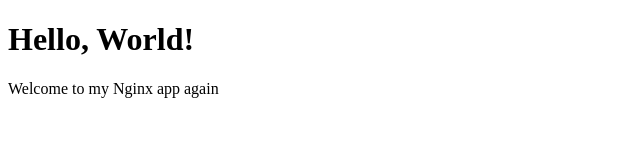
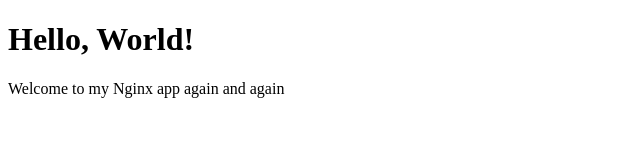
Before and after one commit to kamranbeu2/nginx-hello, a plain HTML site: page index.html in a window 1280 px wide. Shown: the full height of the page, 0-640 px from the left. Drawn offline with Linux system fonts and the light colour scheme.

Commit message:
Update index.html

```diff
--- a/index.html
+++ b/index.html
@@ -5,6 +5,6 @@
 </head>
 <body>
     <h1>Hello, World!</h1>
-    <p>Welcome to my Nginx app again</p>
+    <p>Welcome to my Nginx app again and again</p>
 </body>
 </html>
```
